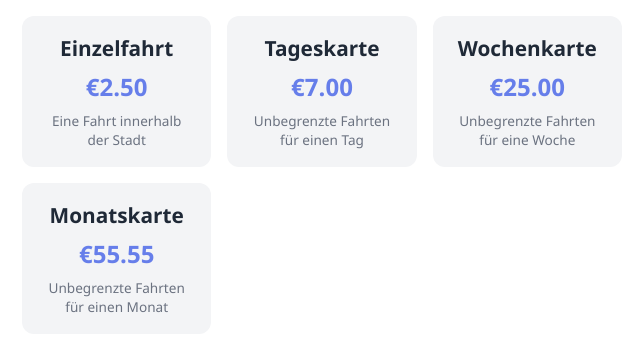
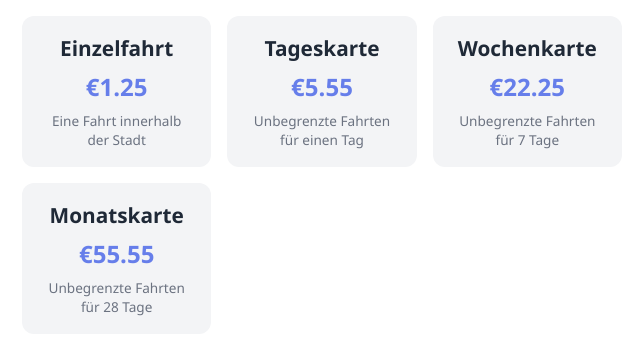
Before and after one commit to LSA99team/Bus-App, a plain HTML site: page ticket/kategorien.html in a window 1280 px wide. Shown: the part 246-601 px from the top of the page, 318-962 px from the left. Drawn offline with Linux system fonts and the light colour scheme.

Commit message:
Modify ticket prices and descriptions
Updated ticket prices and descriptions for categories.

```diff
--- a/ticket/kategorien.html
+++ b/ticket/kategorien.html
@@ -12,23 +12,23 @@
     <div class="categories">
       <div class="category-card">
         <h2>Einzelfahrt</h2>
-        <p class="price">€2.50</p>
+        <p class="price">€1.25</p>
         <p class="description">Eine Fahrt innerhalb der Stadt</p>
       </div>
       <div class="category-card">
         <h2>Tageskarte</h2>
-        <p class="price">€7.00</p>
+        <p class="price">€5.55</p>
         <p class="description">Unbegrenzte Fahrten für einen Tag</p>
       </div>
       <div class="category-card">
         <h2>Wochenkarte</h2>
-        <p class="price">€25.00</p>
-        <p class="description">Unbegrenzte Fahrten für eine Woche</p>
+        <p class="price">€22.25</p>
+        <p class="description">Unbegrenzte Fahrten für 7 Tage</p>
       </div>
       <div class="category-card">
         <h2>Monatskarte</h2>
         <p class="price">€55.55</p>
-        <p class="description">Unbegrenzte Fahrten für einen Monat</p>
+        <p class="description">Unbegrenzte Fahrten für 28 Tage</p>
       </div>
     </div>
     <button id="backBtn" class="back-btn">Zurück zum Ticketverkauf</button>
```
